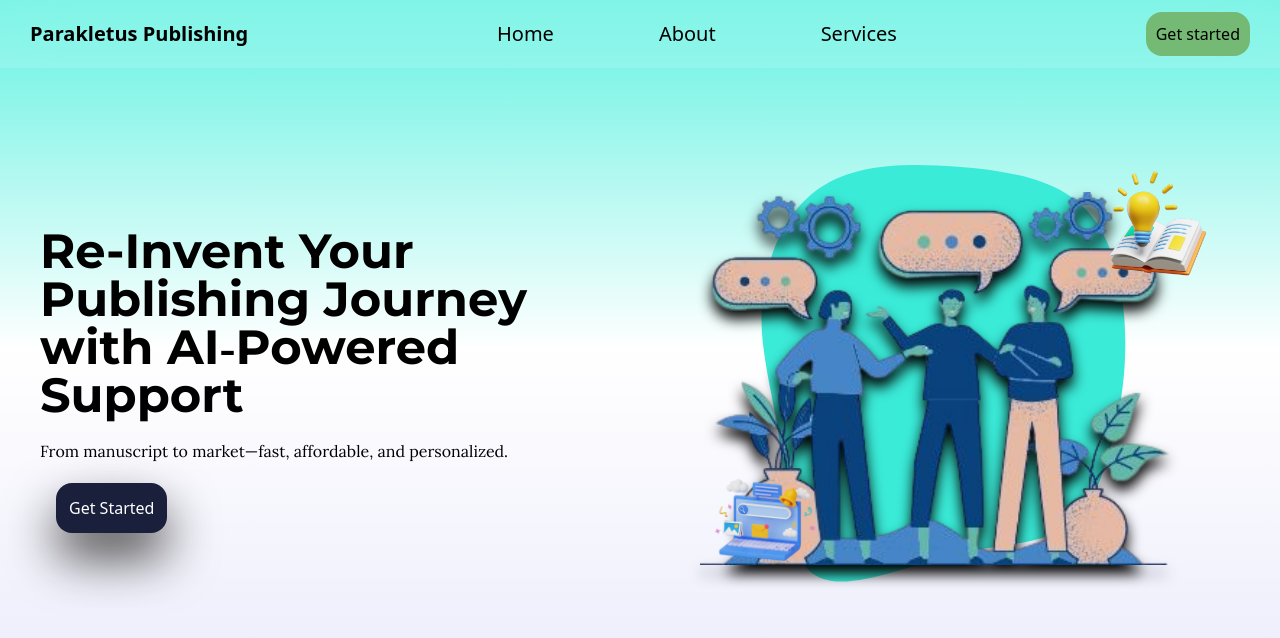
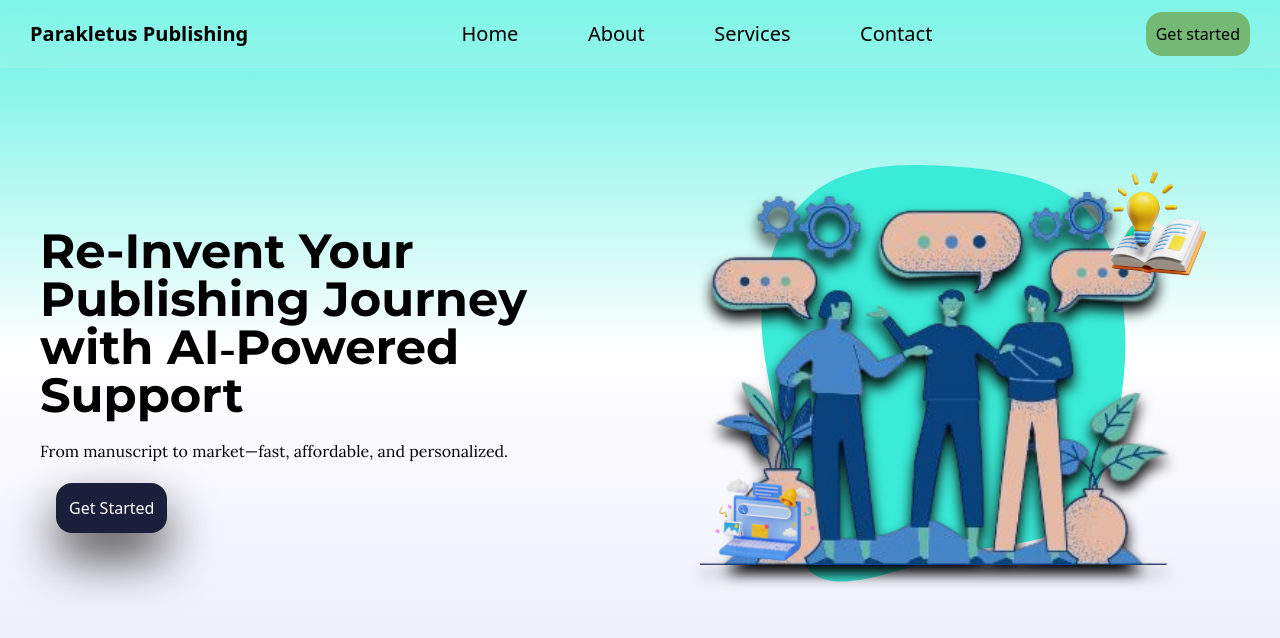
Before and after one commit to Gregor-prog/paralearn_publishing, a React (Vite) app: page / in a window 1280 px wide. Shown: the top 638 px of the page. Built offline with nearby package versions, Linux system fonts and the light colour scheme.

Commit message:
updated navigation

```diff
--- a/src/components/Nav.jsx
+++ b/src/components/Nav.jsx
@@ -4,9 +4,10 @@ import { useState,useEffect } from "react"
 import AOS from 'aos'
 function Content(){
     return <div className="hidden sm:flex flex-row items-center justify-evenly w-[50%]">
-        <p className="text-xl"><Link to='/'>Home</Link></p>
-        <p className="text-xl"><Link to='/about'>About</Link></p>
-        <p className="text-xl"><Link to='/services'>Services</Link></p>
+        <p className="text-[16px] md:text-xl"><Link to='/'>Home</Link></p>
+        <p className="text-[16px] md:text-xl"><Link to='/about'>About</Link></p>
+        <p className="text-[16px] md:text-xl"><Link to='/services'>Services</Link></p>
+        <p className="text-[16px] md:text-xl"><Link to='/services'>Contact</Link></p>
     </div>
 }
 
@@ -33,6 +34,7 @@ function Navbar(){
             <li className="py-3 text-center text-xl    "><Link to='/'>Home</Link></li>
             <li className="py-3 text-center text-xl    "><Link to='/about'>About</Link></li>
             <li className="py-3 text-center text-xl    "><Link to='/services'>Services</Link></li>
+            <li className="py-3 text-center text-xl    "><Link to='/services'>Contact</Link></li>
             </ul>
             <button className="p-[10px] rounded-2xl text-white text-center font-semibold bg-[#0c0e0c]">
                 Get started
```
